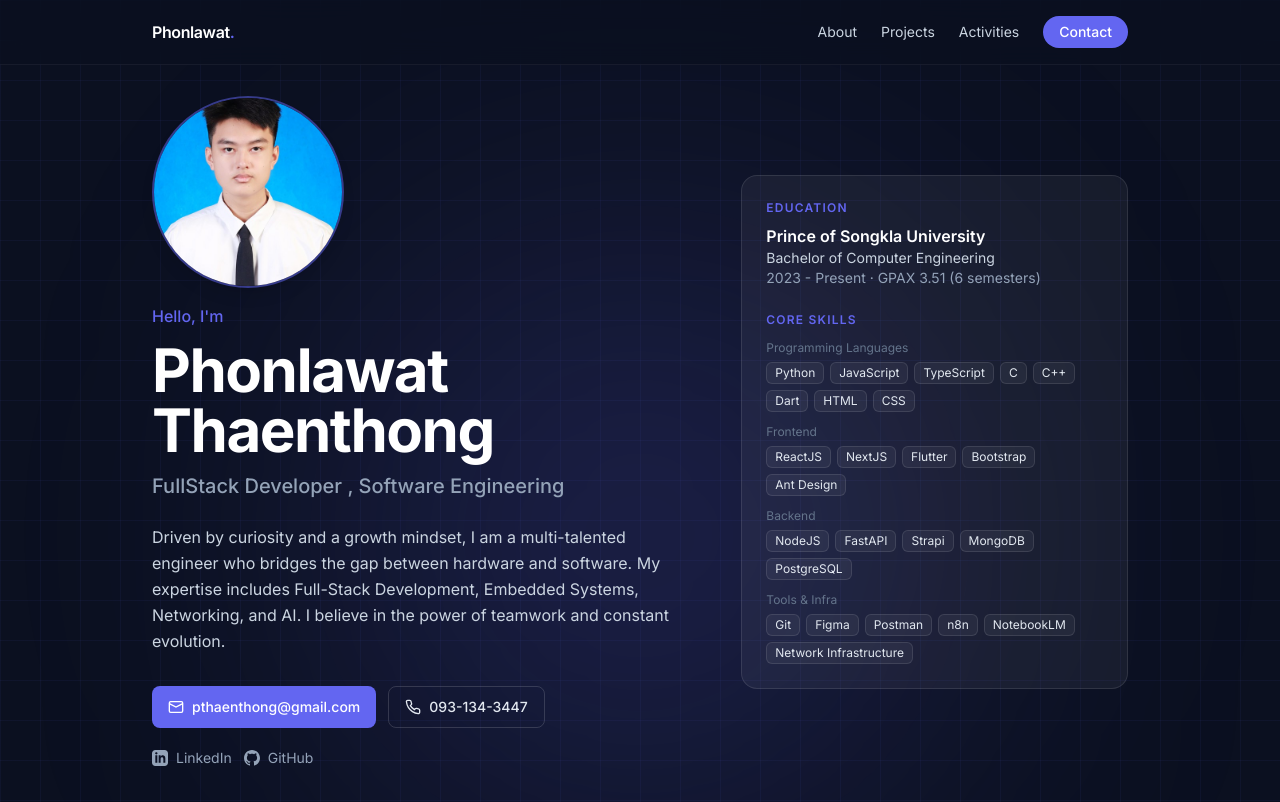
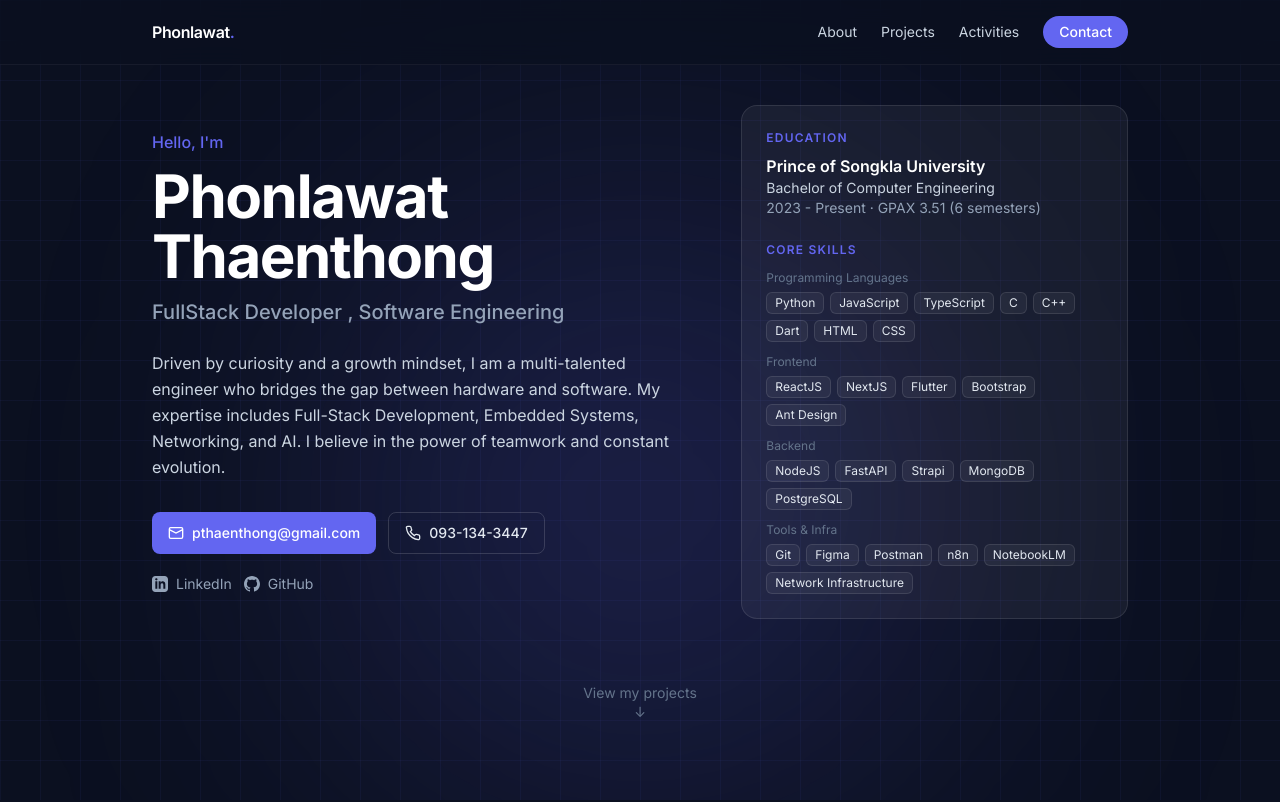
Before and after one commit to PhonlawatThaenthong/Portfolio-website, a Next.js app: page / in a window 1280 px wide. Shown: the top 802 px of the page. Built offline with nearby package versions, Linux system fonts and the light colour scheme.

Commit message:
remove photo

```diff
--- a/components/Intro.jsx
+++ b/components/Intro.jsx
@@ -42,11 +42,6 @@ export default function Intro() {
         <div className="grid md:grid-cols-[1.4fr_1fr] gap-10 md:gap-12 items-center">
           {/* Left: intro */}
           <div className="animate-fade-up">
-            <img
-              src={profile.photo}
-              alt={profile.name}
-              className="mb-4 h-28 w-28 sm:h-48 sm:w-48 rounded-full object-cover border-2 border-accent/50 shadow-lg"
-            />
             <p className="text-accent font-medium mb-3">Hello, I'm</p>
             <h1 className="text-4xl sm:text-6xl font-bold text-white tracking-tight leading-[1.1]">
               {profile.name}
```
